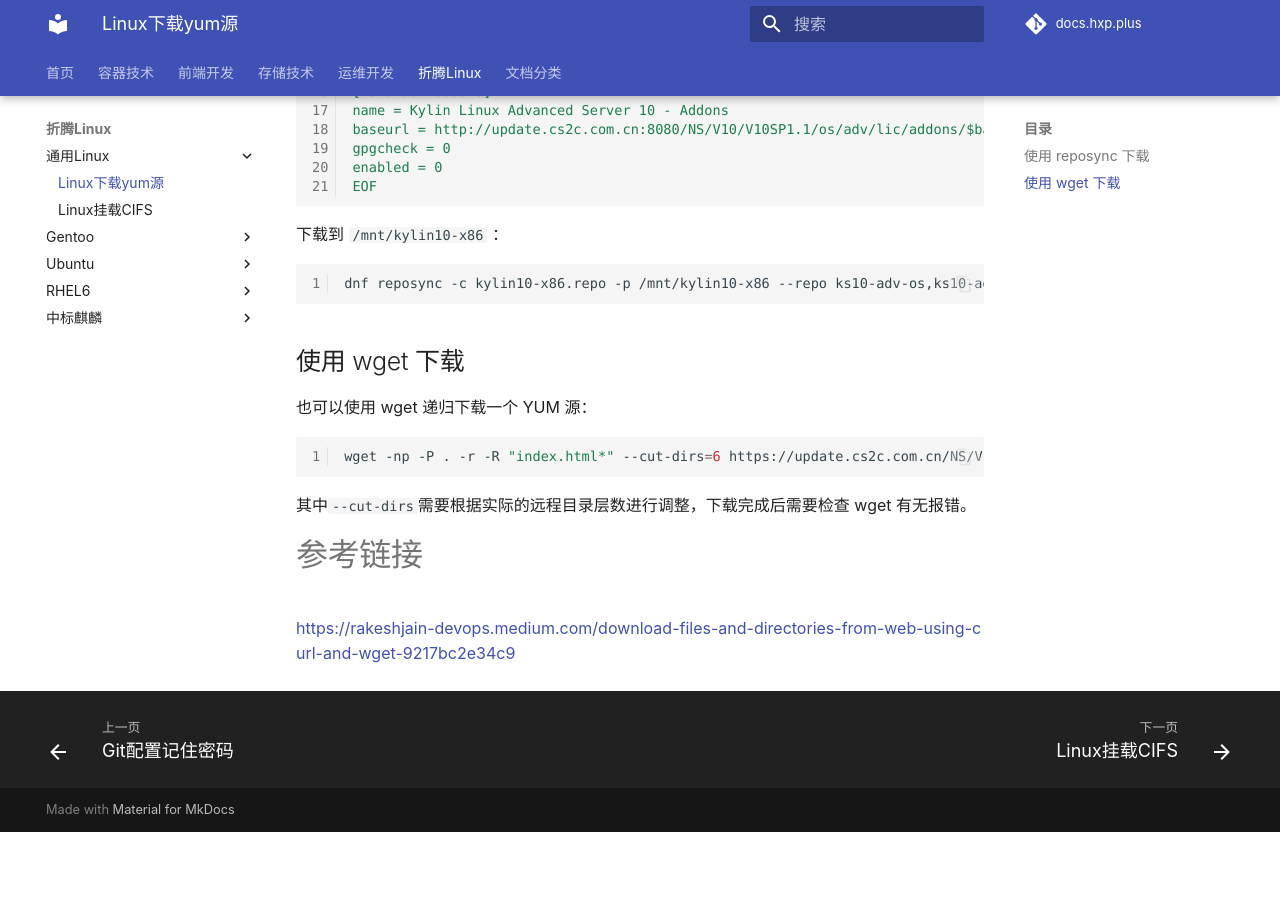
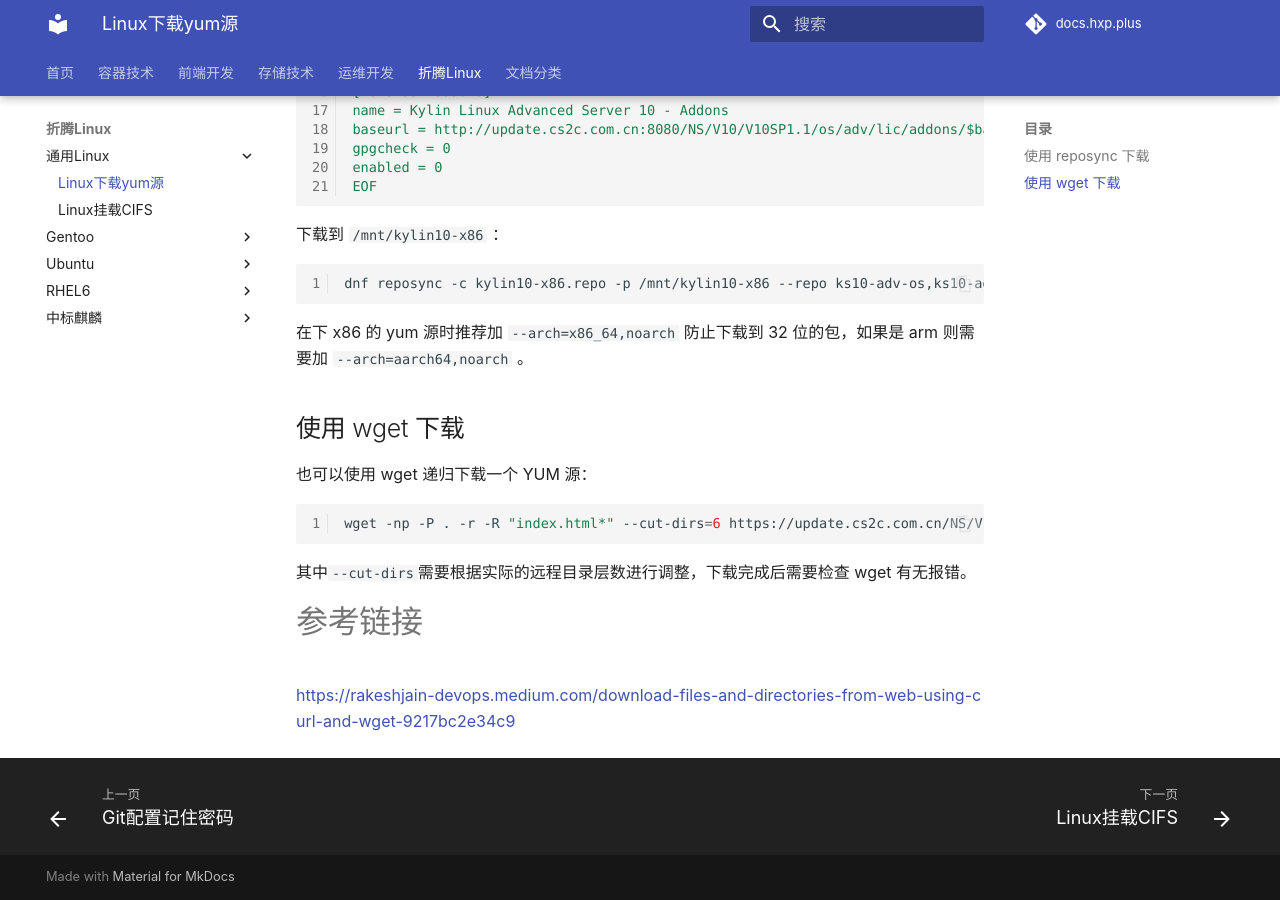
Before and after one commit to hxp-plus/docs.hxp.plus, an MkDocs documentation site: the page built from docs/折腾Linux/通用Linux/Linux下载yum源.md, in a window 1280 px wide and 900 px high, scrolled down 575 px. Built offline with MkDocs 1.6.1 and Material for MkDocs 9.7.7, drawn with Linux system fonts in a browser that asks for light colours; plug-ins that fetch from the network failed and are left out; comment, search, counter and statistics services are not loaded; before the commit the page ends 1407 px from its top, so only the background shows below that.

Commit message:
modified:   docs/折腾Linux/通用Linux/Linux下载yum源.md

````diff
--- a/docs/折腾Linux/通用Linux/Linux下载yum源.md
+++ b/docs/折腾Linux/通用Linux/Linux下载yum源.md
@@ -36,8 +36,10 @@
 下载到 `/mnt/kylin10-x86` ：
 
 ```
-dnf reposync -c kylin10-x86.repo -p /mnt/kylin10-x86 --repo ks10-adv-os,ks10-adv-updates
+dnf reposync -c kylin10-x86.repo -p /mnt/kylin10-x86 --repo ks10-adv-os,ks10-adv-updates --arch=x86_64,noarch
 ```
+
+在下 x86 的 yum 源时推荐加 `--arch=x86_64,noarch` 防止下载到 32 位的包，如果是 arm 则需要加 `--arch=aarch64,noarch` 。
 
 ## 使用 wget 下载
 
````
